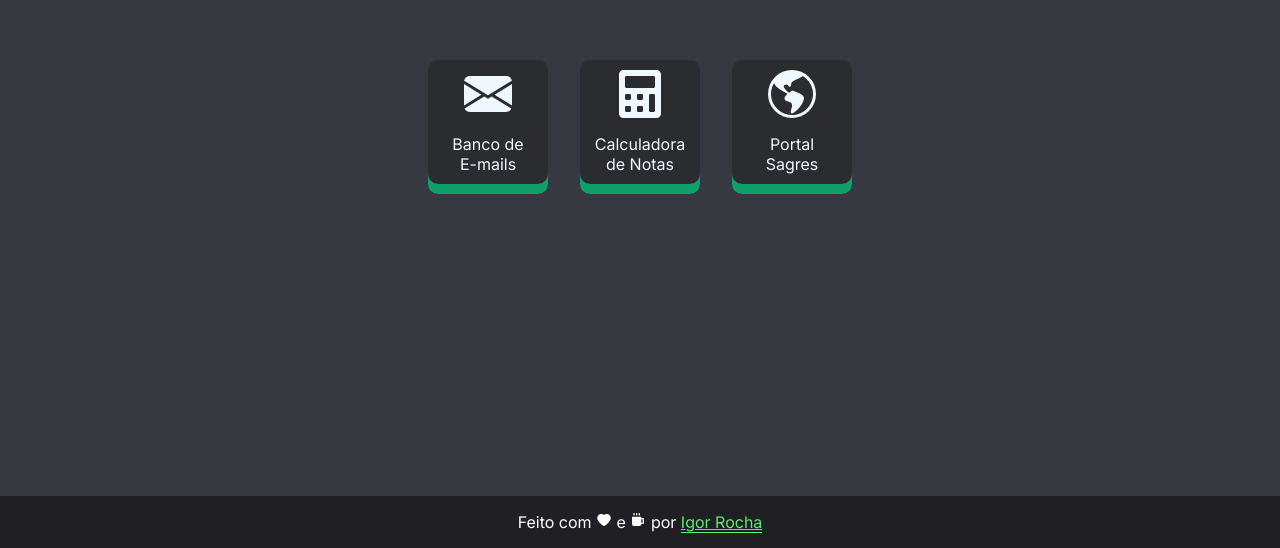
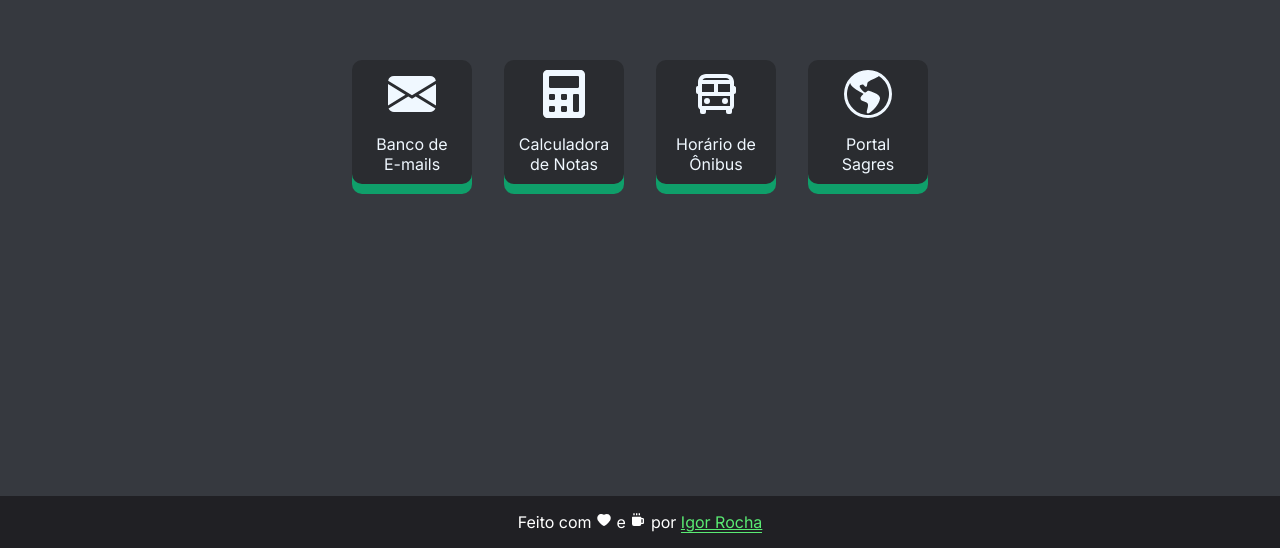
Before and after one commit to igorroc/uesc-next, a Next.js app: page / in a window 1280 px wide. Shown: the part 252-800 px from the top of the page. Built offline with nearby package versions, Linux system fonts and the light colour scheme.

Commit message:
feat: Busca bus

```diff
--- a/src/app/page.tsx
+++ b/src/app/page.tsx
@@ -3,6 +3,7 @@ import styles from "./page.module.css"
 
 import { BsFillEnvelopeFill, BsGlobeAmericas } from "react-icons/bs"
 import { FaCalculator } from "react-icons/fa"
+import { BiBus } from "react-icons/bi"
 
 export default function Home() {
 	return (
@@ -17,6 +18,10 @@ export default function Home() {
 						<FaCalculator size={48} />
 						<span> Calculadora de Notas </span>
 					</Link>
+					<Link className={styles.links} href="https://busca-bus.vercel.app/">
+						<BiBus size={48} />
+						<span> Horário de Ônibus </span>
+					</Link>
 					<Link
 						className={styles.links}
 						href="https://www.prograd.uesc.br/PortalSagres/Acesso.aspx"
```
